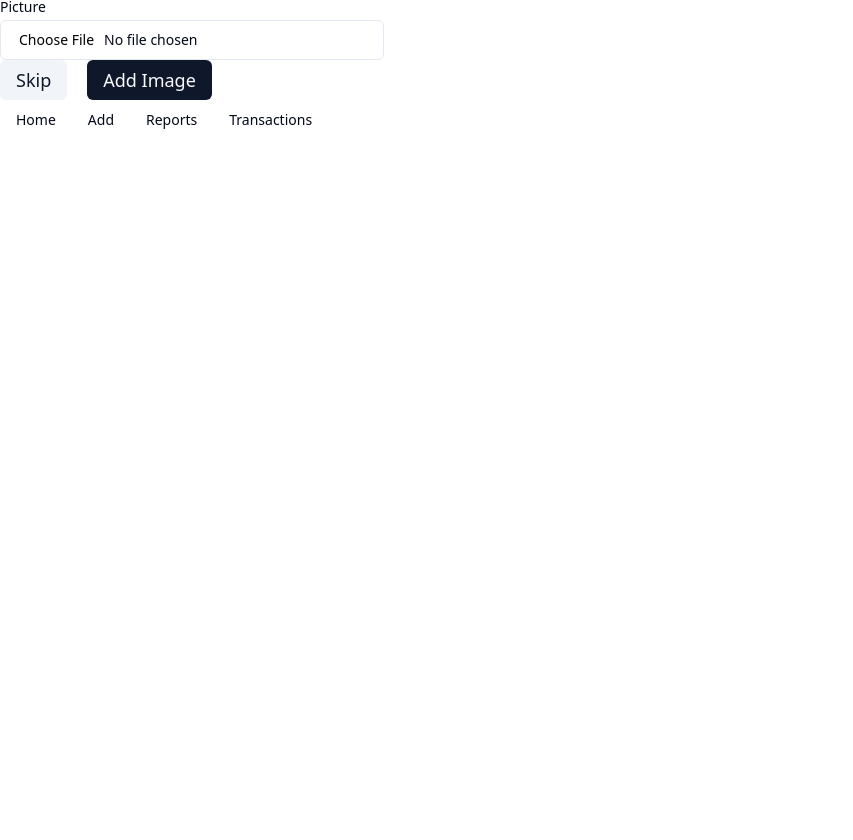
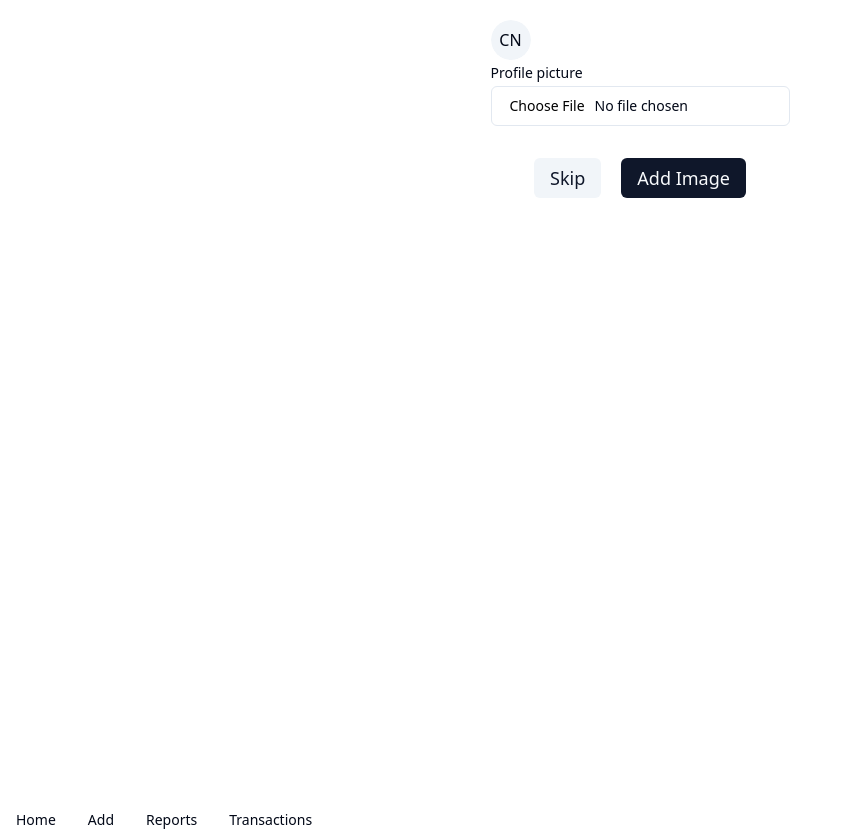
Before and after one commit to JohannaHaer/fullstack_abschlussprojekt, a React (Vite) app in the folder frontend/: page /setup-account in a window 1280 px wide. Shown: the whole page, without its empty margins (0-853 px from the left). Before the commit the page ends 800 px from the top, so only its background shows below. Built offline with nearby package versions, Linux system fonts and the light colour scheme.

Commit message:
image upload mit avatar vorschau

```diff
--- a/frontend/package.json
+++ b/frontend/package.json
@@ -11,6 +11,7 @@
   },
   "dependencies": {
     "@hookform/resolvers": "^3.3.4",
+    "@radix-ui/react-avatar": "^1.0.4",
     "@radix-ui/react-checkbox": "^1.0.4",
     "@radix-ui/react-label": "^2.0.2",
     "@radix-ui/react-navigation-menu": "^1.1.4",
--- a/frontend/src/components/SetupAccountForm.jsx
+++ b/frontend/src/components/SetupAccountForm.jsx
@@ -8,6 +8,7 @@ import { Input } from "@/components/ui/input"
 import { Label } from "@/components/ui/label"
 import { toast } from "@/components/ui/use-toast"
 import { useNavigate } from 'react-router-dom'
+import { Avatar, AvatarFallback, AvatarImage } from "@/components/ui/avatar"
 // import { register } from '@/functions/registerFetch'
 
 
@@ -16,24 +17,30 @@ const SetupAccountForm = () => {
     const [imageSelected, setImageSelected] = useState(null)
     const navigate = useNavigate()
 
+
+
+    const getImage = (event) => {
+        const image = event.target.files[0]
+        setImageSelected(URL.createObjectURL(image))
+    }
+    console.log(imageSelected);
+
     const navigateHome = () => {
         if(imageSelected != null){
         navigate('/')
     }
     }
 
-    const getImage = (event) => {
-        const image = event.target.files
-        setImageSelected(image)
-        console.log('klappt');
-    }
-
     return (
         <>
-            <Form className="space-y-8 flex flex-col">
-                <form onSubmit={navigateHome}>
-                    <div className="grid w-full max-w-sm items-center gap-1.5">
-                        <Label htmlFor="picture">Picture</Label>
+            <Form>
+                <form onSubmit={navigateHome} className="space-y-8 flex flex-col items-center">
+                    <div className="grid w-full max-w-sm items-center justify-center gap-1.5">
+                        <Avatar>
+                            <AvatarImage id='avatar' src={imageSelected}/>
+                            <AvatarFallback>CN</AvatarFallback>
+                        </Avatar>
+                        <Label htmlFor="picture" className='text-start'>Profile picture</Label>
                         <Input id="picture" type="file" onChange={getImage}/>
                     </div>
                     <div className='flex gap-5'>
--- /dev/null
+++ b/frontend/src/components/ui/avatar.jsx
@@ -0,0 +1,35 @@
+"use client"
+
+import * as React from "react"
+import * as AvatarPrimitive from "@radix-ui/react-avatar"
+
+import { cn } from "@/lib/utils"
+
+const Avatar = React.forwardRef(({ className, ...props }, ref) => (
+  <AvatarPrimitive.Root
+    ref={ref}
+    className={cn("relative flex h-10 w-10 shrink-0 overflow-hidden rounded-full", className)}
+    {...props} />
+))
+Avatar.displayName = AvatarPrimitive.Root.displayName
+
+const AvatarImage = React.forwardRef(({ className, ...props }, ref) => (
+  <AvatarPrimitive.Image
+    ref={ref}
+    className={cn("aspect-square h-full w-full", className)}
+    {...props} />
+))
+AvatarImage.displayName = AvatarPrimitive.Image.displayName
+
+const AvatarFallback = React.forwardRef(({ className, ...props }, ref) => (
+  <AvatarPrimitive.Fallback
+    ref={ref}
+    className={cn(
+      "flex h-full w-full items-center justify-center rounded-full bg-muted",
+      className
+    )}
+    {...props} />
+))
+AvatarFallback.displayName = AvatarPrimitive.Fallback.displayName
+
+export { Avatar, AvatarImage, AvatarFallback }
--- a/frontend/src/pages/SetupAccount.jsx
+++ b/frontend/src/pages/SetupAccount.jsx
@@ -3,9 +3,9 @@ import React from 'react'
 
 const SetupAccount = () => {
     return (
-        <>
+        <section className='flex flex-col align-center text-center h-dvh gap-5 p-5'>
             <SetupAccountForm/>
-        </>
+        </section>
     )
 }
 
```
Also changed, not shown: 1 other file (tests, documents, lock files or other folders).
